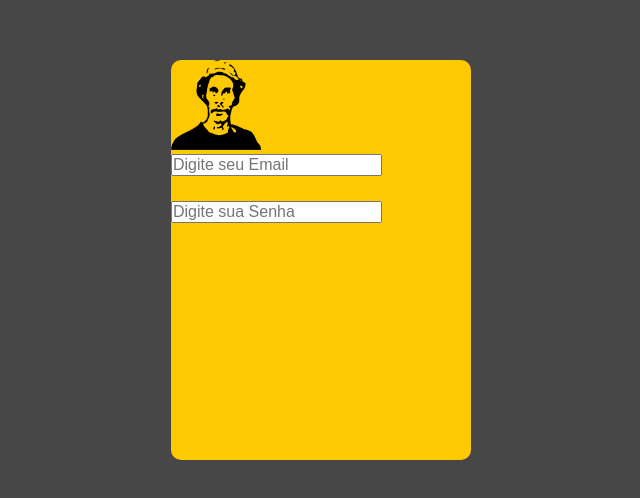
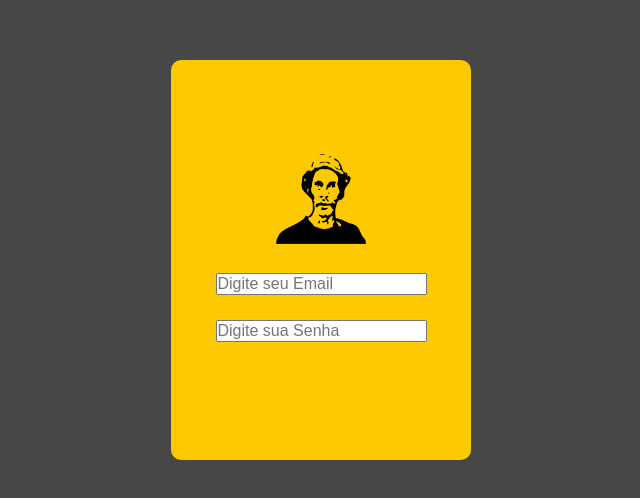
Before and after one commit to 2023-2S-SENAI-SP-FE/skynet-projeto-curso, a plain HTML site: page login.html in a window 1280 px wide. Shown: the part 140-638 px from the top of the page, without its empty margins (319-959 px from the left). Drawn offline with Linux system fonts and the light colour scheme.

Commit message:
feat: section do login

```diff
--- a/login.html
+++ b/login.html
@@ -8,6 +8,7 @@
 </head>
 
 <body>
+    <section class="conteiner-login">
 
         <div class="conteiner">
 
@@ -45,5 +46,7 @@
 
         </div>
 
+    </section>
+
 </body>
 </html>
--- a/style.css
+++ b/style.css
@@ -33,11 +33,16 @@ body {
 }
 
 .alinhamento-label {
-    display: block;
+    display: flex;
+    flex-direction: column;
     align-items: center;
     justify-content: center;
     width: 100svw;
 
+}
+
+.logo {
+    margin-bottom: 25px;
 }
 
 .controle {
```
Lines whose indentation alone changed are shown as unchanged.
